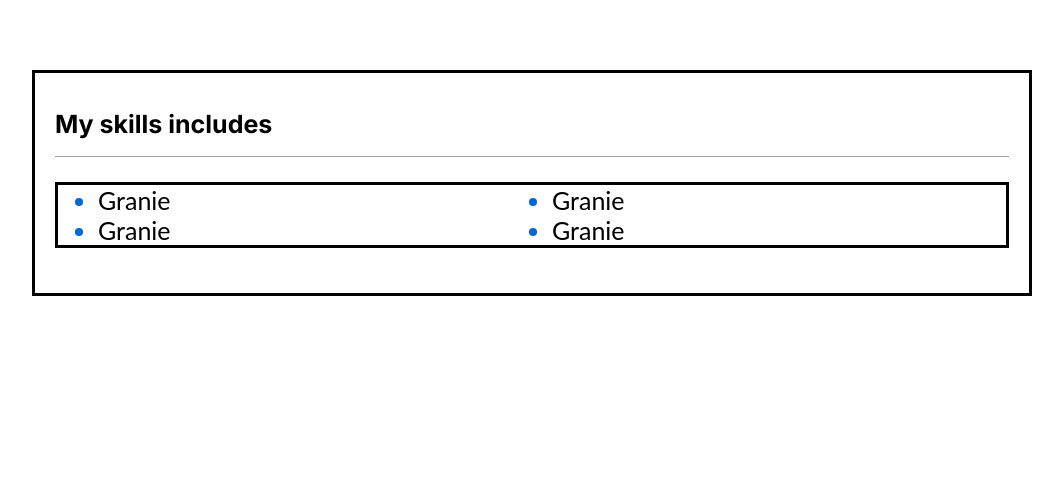
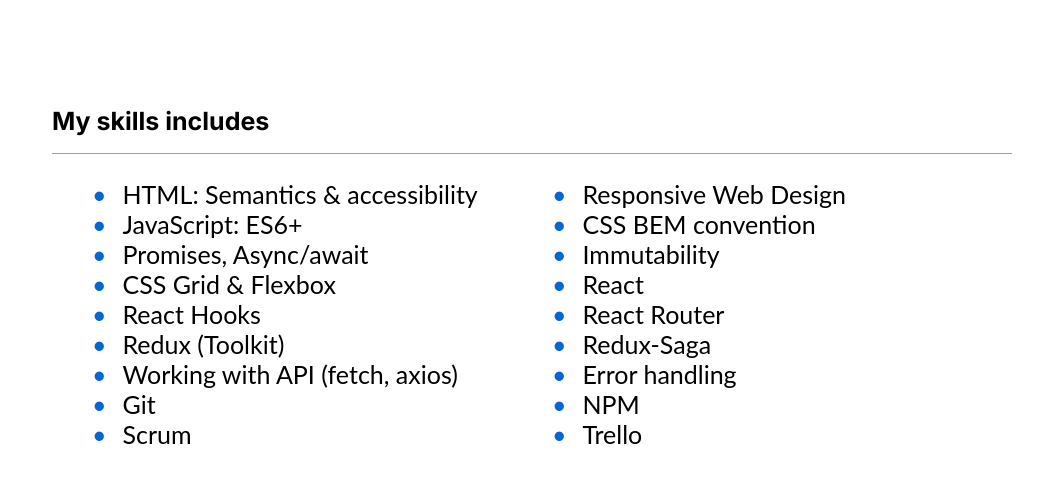
Before and after one commit to Pepko0/author_page, a React (Create React App) app: page / in a window 1280 px wide. Shown: the part 449-932 px from the top of the page, without its empty margins (108-1171 px from the left). Before the commit the page ends 845 px from the top, so only its background shows below. Built offline with nearby package versions, Linux system fonts and the light colour scheme.

Commit message:
added next Section about Expierience

```diff
--- a/package.json
+++ b/package.json
@@ -13,6 +13,7 @@
     "react-dom": "^18.2.0",
     "react-redux": "^9.1.0",
     "react-scripts": "5.0.1",
+    "redux-saga": "^1.3.0",
     "styled-components": "^6.1.8",
     "web-vitals": "^2.1.4"
   },
--- /dev/null
+++ b/public/mySkills.json
@@ -0,0 +1,23 @@
+
+{
+    "mySkills": [
+        "HTML: Semantics & accessibility",
+        "Responsive Web Design",
+        "JavaScript: ES6+",
+        "CSS BEM convention",
+        "Promises, Async/await",
+        "Immutability",
+        "CSS Grid & Flexbox",
+        "React",
+        "React Hooks",
+        "React Router",
+        "Redux (Toolkit)",
+        "Redux-Saga",
+        "Working with API (fetch, axios)",
+        "Error handling",
+        "Git",
+        "NPM",
+        "Scrum",
+        "Trello"
+    ]
+}
--- a/src/App.js
+++ b/src/App.js
@@ -1,13 +1,19 @@
 import "./App.css";
+import useSkills from "./useSkills";
 import Header from "./common/Section/Header";
 import Experience from "./common/Section/Experience";
 import { Unit } from "./styled";
 
 function App() {
+  const skills = useSkills();
+
+
   return (
     <Unit>
       <Header />
-      <Experience />
+      <Experience
+        skills={skills.mySkills}
+       />
     </Unit>
   );
 }
--- a/src/common/Section/Experience/index.js
+++ b/src/common/Section/Experience/index.js
@@ -1,25 +1,22 @@
 import { Container, H1, Section, Ul, Li, Span } from "./styled";
 
-const Header = () => (
+const Experience = ({ skills }) => {
+
+  return (
     <Container>
       <Section>
         <H1>My skills includes </H1>
       </Section>
       <Ul>
-      <Li>
-        <Span>Granie</Span>
+      {skills && skills.map((skill) => (
+        <Li
+        >
+          {skill}
         </Li>
-      <Li>
-        <Span>Granie</Span>
-      </Li>
-      <Li>
-        <Span>Granie</Span>
-      </Li>
-      <Li>
-        <Span>Granie</Span>
-      </Li>
+      ))}
       </Ul>
     </Container>
   );
+};
 
-export default Header;
+export default Experience;
--- a/src/common/Section/Experience/styled.js
+++ b/src/common/Section/Experience/styled.js
@@ -1,7 +1,7 @@
 import styled from "styled-components";
 
 export const Container = styled.div`
-  border: solid;
+  // border: solid;
   display: grid;
   grid-template-rows: 1fr;
   max-width: 1000px;
@@ -11,7 +11,7 @@
 
 export const Section = styled.div`
   border-bottom: 1px solid;
-  border-bottom-color: ${({theme}) => theme.color.gray}
+  border-bottom-color: ${({theme}) => theme.color.gray};
 
 `;
 
@@ -22,14 +22,19 @@
   `;
 
 export const Ul = styled.ul`
+  list-style: none;
   display: grid;
   grid-template-columns: 1fr 1fr;
-  border: solid;
+  // border: solid;
   font-size: 25px;
 `;
 
 export const Li = styled.li`
-  color: ${({ theme }) => theme.color.mainblue};
+  &:before{
+    content: "•";
+    color: ${({theme}) => theme.color.mainblue};
+    margin-right: 16px;
+  }
 `;
 
 export const Span = styled.span`
--- /dev/null
+++ b/src/useSkills.js
@@ -0,0 +1,24 @@
+import { useEffect, useState } from "react"
+
+const getSkills = async () => {
+  const response = await fetch("/author_page/mySkills.json");
+
+  if (!response.ok) {
+    new Error(response.statusText);
+  }
+
+  return await response.json();
+};
+
+const useSkills = () => {
+  const [skills, setSkills] = useState({mySkills: [], futureSkills: []});
+
+  useEffect(() => {
+    getSkills()
+      .then(data => setSkills(data))
+  }, []);
+
+  return skills;
+}
+
+export default useSkills;
```
Also changed, not shown: 1 other file (tests, documents, lock files or other folders). Lines whose indentation alone changed are shown as unchanged.
